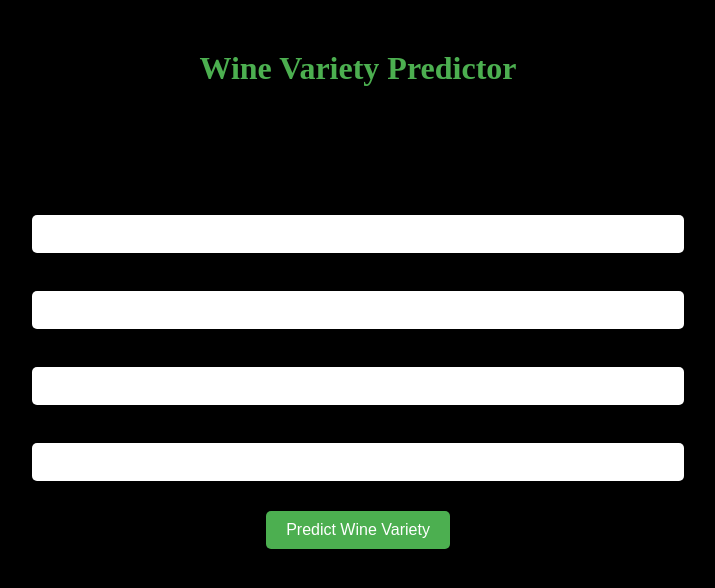
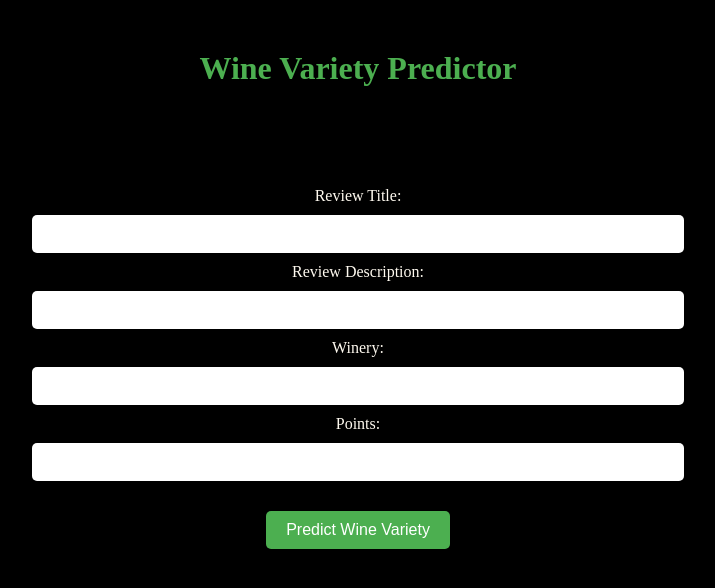
Before and after one commit to Ritesh060/Wine_Variety_Prediction, a Flask app: page / in a window 1280 px wide. Shown: the top 588 px of the page, without its empty margins (282-997 px from the left). Run offline with Flask 3, Linux system fonts and the light colour scheme; parts of the project's set-up code (start-up, migrations or seed data) failed here and were passed over.

Commit message:
Update home.html

```diff
--- a/templates/home.html
+++ b/templates/home.html
@@ -37,6 +37,11 @@
 			font-size: 32px;
 			color: #4CAF50;
 		}
+		label{
+
+			 text-align: center;
+			 color: floralwhite;
+        	}
 	</style>
 </head>
 <body>
```
